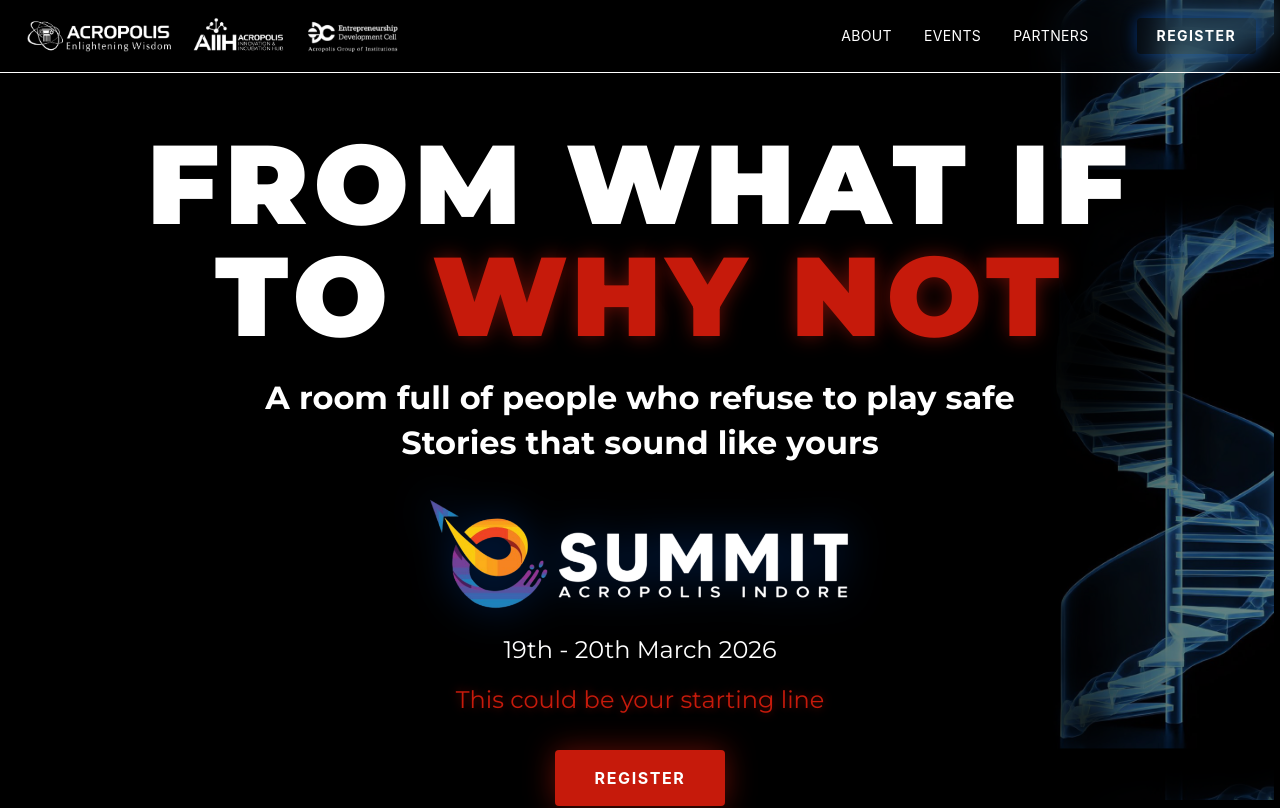
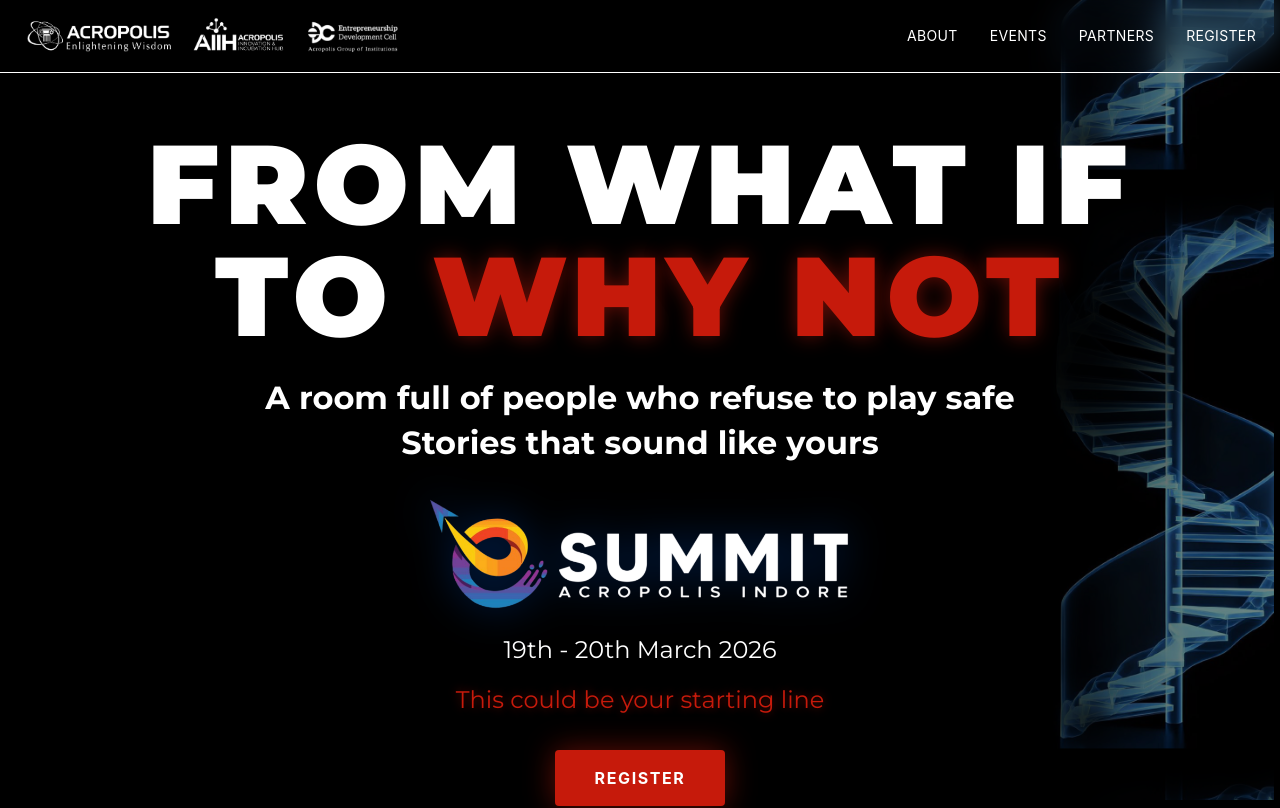
Before and after one commit to Ansh-mick27/AIIHFound_E_summit, a Next.js app: page / in a window 1280 px wide. Shown: the top 808 px of the page. Built offline with nearby package versions, Linux system fonts and the light colour scheme.

Commit message:
Revert Register nav link styling to simple text

```diff
--- a/src/components/CyberpunkNav.tsx
+++ b/src/components/CyberpunkNav.tsx
@@ -56,7 +56,7 @@
                         >
                             Partners
                         </a>
-                        <Link href="https://forms.gle/nqHj9CqaVEudivcdA" target="_blank" rel="noopener noreferrer" className="px-5 py-2 bg-accent-cobalt hover:bg-blue-600 text-white rounded font-bold uppercase tracking-widest hover:scale-105 transition-all shadow-[0_0_15px_rgba(0,102,255,0.4)] text-sm ml-4">
+                        <Link href="https://forms.gle/nqHj9CqaVEudivcdA" target="_blank" rel="noopener noreferrer" className="text-sm uppercase tracking-wide hover:text-accent transition-colors">
                             Register
                         </Link>
                     </div>
```
